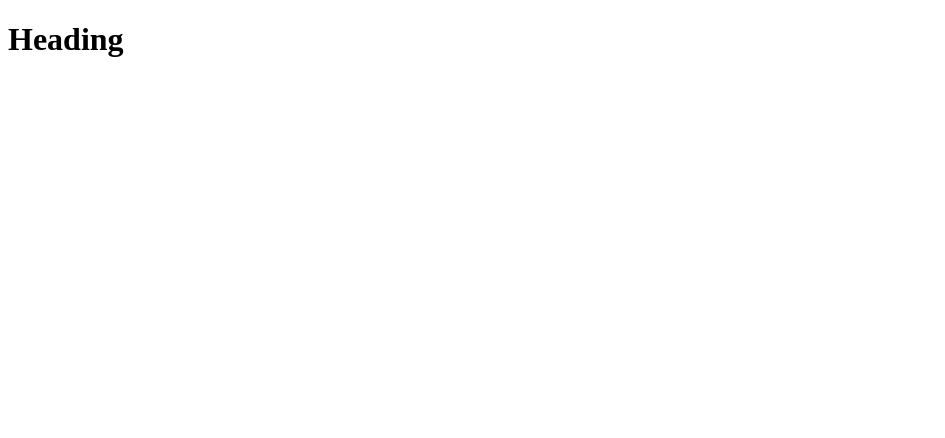
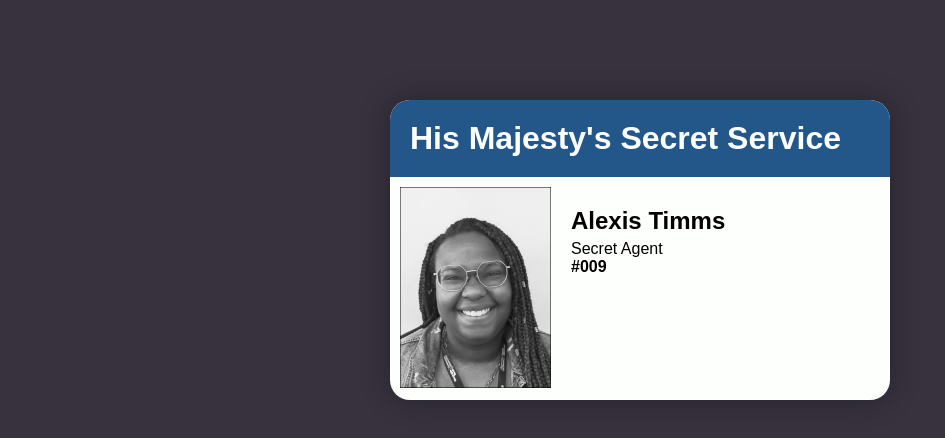
Before and after one commit to timmsale/html-getting-started, a plain HTML site: page index.html in a window 1280 px wide. Shown: the whole page, without its empty margins (0-945 px from the left). Drawn offline with Linux system fonts and the light colour scheme.

Commit message:
Created custom secret agent card

```diff
--- a/index.html
+++ b/index.html
@@ -8,7 +8,16 @@
     <link rel="stylesheet" href="screen.css">
   </head>
   <body>
-    <h1>Heading</h1>
-    <script src="index.js"></script>
+  <div class="card">
+    <h1>His Majesty's Secret Service</h1>
+    <div>
+      <img alt="Greyscale headshot of Alexis Timms smiling" src="atimms_id_photo.png" />
+      <h2>Alexis Timms</h2>
+      <ul type="none">
+        <li>Secret Agent</li>
+        <li style="font-weight: bold;">#009</li>
+      </ul>
+      </div>
+  </div>
   </body>
 </html>
--- a/screen.css
+++ b/screen.css
@@ -1 +1,47 @@
 /* Add screen styles below */
+body{
+    margin-top: 100px;
+    background-color:#37323E;
+    font-family: Arial, Helvetica, sans-serif;
+
+
+}
+.card{
+    background-color: #FDFFFC;
+    margin: 0 auto; /* produces even padding on both sides of design*/
+    width: 500px;
+    height: 300px;
+    border-radius: 20px;
+    box-shadow: 0 0 30px rgba(0,0,0,0.3);
+
+}
+
+.card div{
+    padding: 10px;
+
+}
+
+h1 {
+    color: #FDFFFC;
+    background-color: #235789;
+    margin: 0px;
+    padding: 20px;
+    border-top-right-radius: 20px;
+    border-top-left-radius: 20px;
+
+}
+
+h2 {
+    color: #020100;
+    margin-bottom: 5px;
+}
+
+ul {
+    color:#020100;
+    margin: 0px;
+}
+
+img{
+    float: left;
+    margin-right: 20px;
+}
```
Also changed, not shown: atimms_id_photo.png (added).
